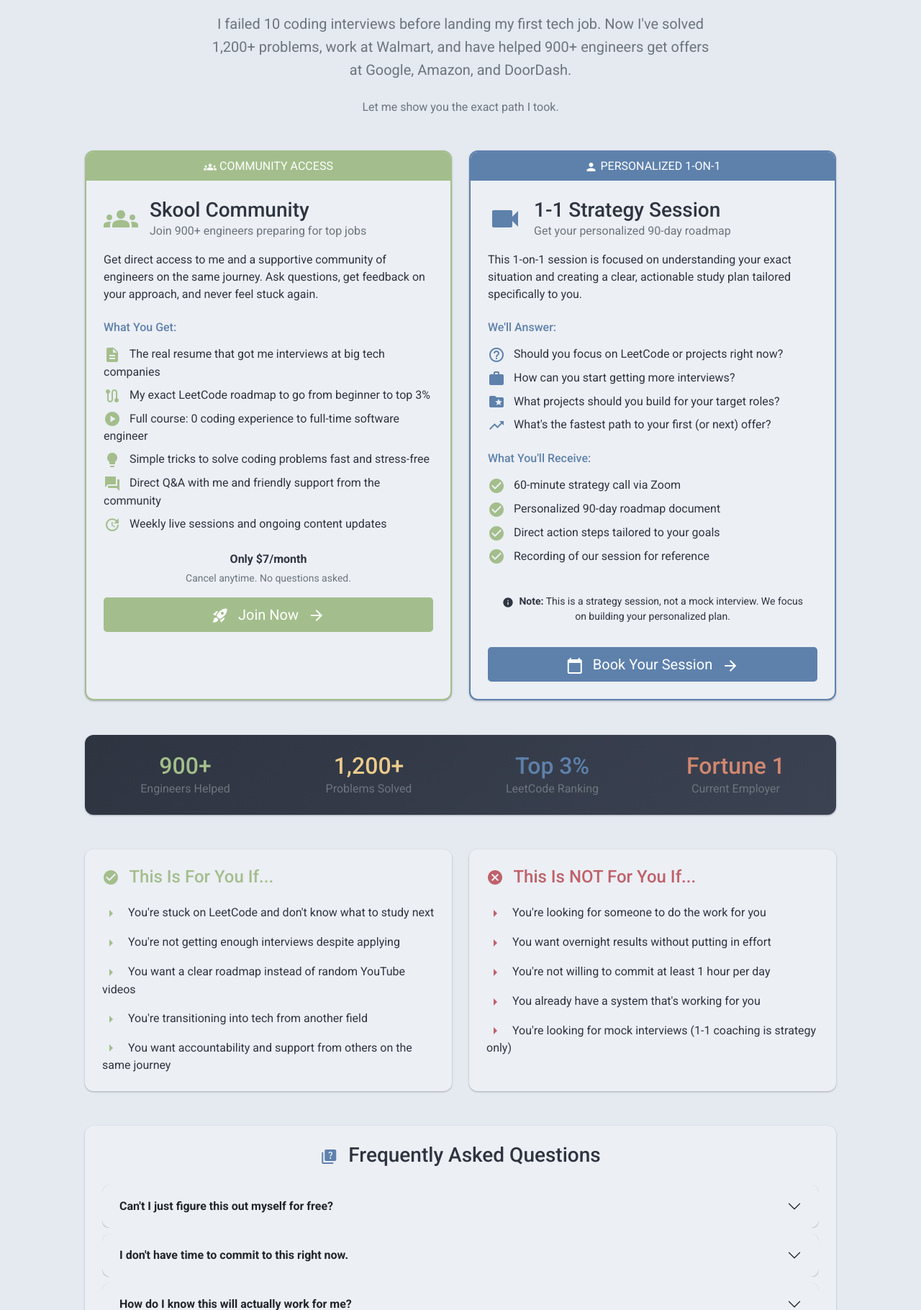
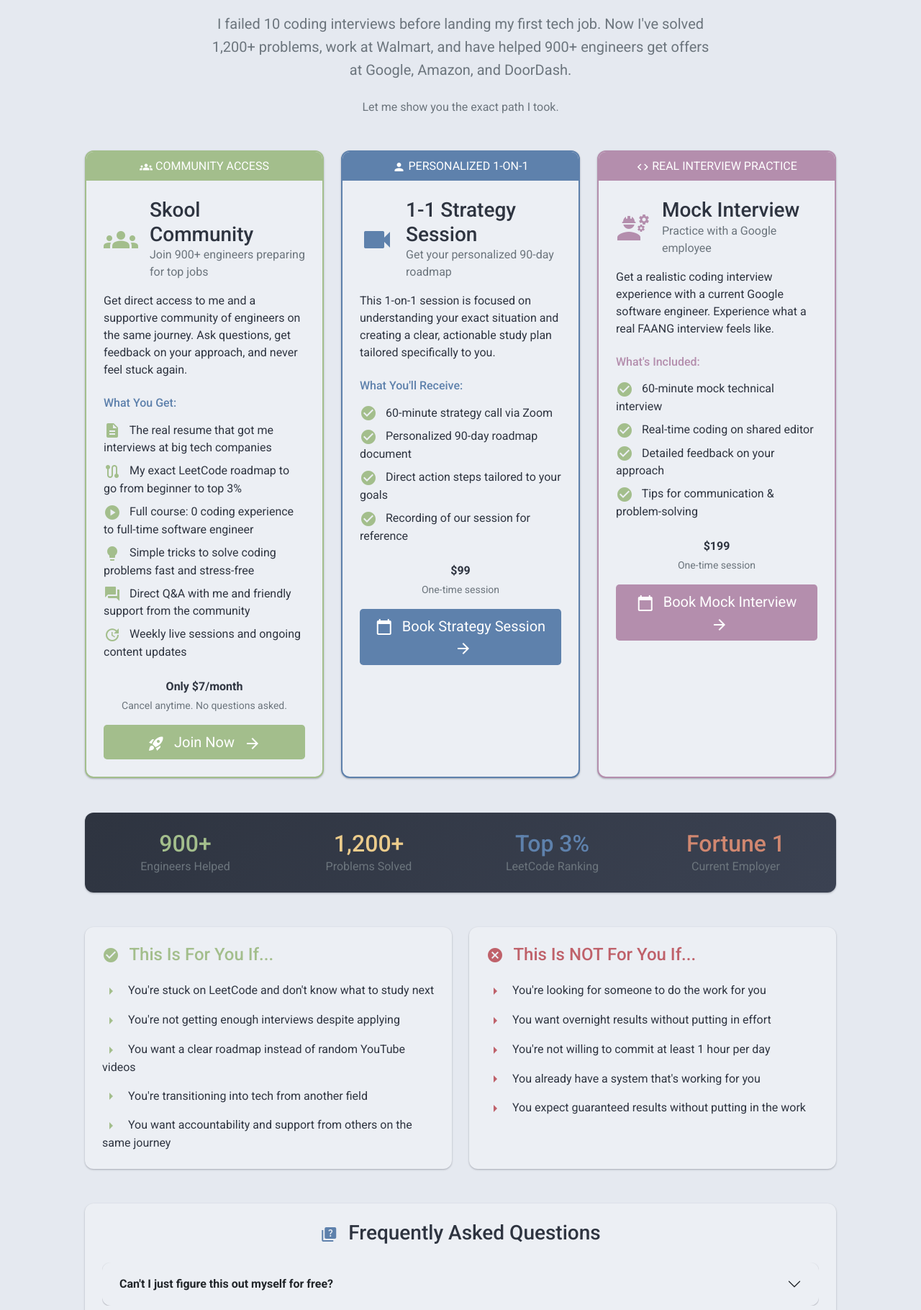
Before and after one commit to RaymondRJones/my-leetcode-roadmap, a Flask app: page /coaching in a window 1280 px wide. Shown: the part 378-2198 px from the top of the page at 72% size. Run offline with Flask 3, Linux system fonts and the light colour scheme; some libraries are stand-ins or nearby versions.

Commit message:
Add pricing and mock interview offering to coaching page
- Added $99 pricing to 1-1 Strategy Session
- Added new Mock Interview with Google Employee offering ($199)
- Updated layout to 3 columns for all offerings
- Updated FAQs to reflect all three options
- Updated about page CTA to mention all offerings

Co-Authored-By: Claude Opus 4.5 <noreply@anthropic.com>

```diff
--- a/templates/about.html
+++ b/templates/about.html
@@ -107,7 +107,7 @@
                     Want Personal Help?
                 </h2>
                 <p class="text-muted mb-4" style="max-width: 600px; margin: 0 auto;">
-                    Join my community of 900+ engineers or book a 1-on-1 strategy session to get your personalized roadmap.
+                    Join my community of 900+ engineers, get a personalized roadmap, or practice with a Google engineer.
                 </p>
                 <a href="/coaching" class="btn btn-primary btn-lg">
                     <span class="material-icons" style="vertical-align: middle; margin-right: 8px;">arrow_forward</span>
--- a/templates/coaching.html
+++ b/templates/coaching.html
@@ -15,10 +15,10 @@
         <p class="text-muted">Let me show you the exact path I took.</p>
     </div>
 
-    <!-- Two Offerings -->
+    <!-- Three Offerings -->
     <div class="row g-4 mb-5">
         <!-- Skool Community -->
-        <div class="col-lg-6">
+        <div class="col-lg-4">
             <div class="md-card h-100" style="border: 2px solid var(--nord14); overflow: hidden;">
                 <!-- Badge -->
                 <div style="background: var(--nord14); color: white; text-align: center; padding: 8px;">
@@ -82,8 +82,8 @@
             </div>
         </div>
 
-        <!-- 1-1 Coaching -->
-        <div class="col-lg-6">
+        <!-- 1-1 Strategy Session -->
+        <div class="col-lg-4">
             <div class="md-card h-100" style="border: 2px solid var(--nord10); overflow: hidden;">
                 <!-- Badge -->
                 <div style="background: var(--nord10); color: white; text-align: center; padding: 8px;">
@@ -105,26 +105,6 @@
                         clear, actionable study plan tailored specifically to you.
                     </p>
 
-                    <h6 class="mb-3" style="color: var(--nord10);">We'll Answer:</h6>
-                    <ul class="list-unstyled mb-4">
-                        <li class="mb-2">
-                            <span class="material-icons me-2" style="color: var(--nord10); vertical-align: middle;">help_outline</span>
-                            Should you focus on LeetCode or projects right now?
-                        </li>
-                        <li class="mb-2">
-                            <span class="material-icons me-2" style="color: var(--nord10); vertical-align: middle;">work</span>
-                            How can you start getting more interviews?
-                        </li>
-                        <li class="mb-2">
-                            <span class="material-icons me-2" style="color: var(--nord10); vertical-align: middle;">folder_special</span>
-                            What projects should you build for your target roles?
-                        </li>
-                        <li class="mb-2">
-                            <span class="material-icons me-2" style="color: var(--nord10); vertical-align: middle;">trending_up</span>
-                            What's the fastest path to your first (or next) offer?
-                        </li>
-                    </ul>
-
                     <h6 class="mb-3" style="color: var(--nord10);">What You'll Receive:</h6>
                     <ul class="list-unstyled mb-4">
                         <li class="mb-2">
@@ -145,17 +125,71 @@
                         </li>
                     </ul>
 
-                    <div class="p-3 rounded mb-3" style="background: var(--nord6);">
-                        <p class="mb-0 text-center small">
-                            <span class="material-icons me-1" style="vertical-align: middle; font-size: 16px;">info</span>
-                            <strong>Note:</strong> This is a strategy session, not a mock interview.
-                            We focus on building your personalized plan.
-                        </p>
+                    <div class="text-center mb-3">
+                        <p class="mb-1"><strong>$99</strong></p>
+                        <p class="text-muted small mb-3">One-time session</p>
                     </div>
 
                     <a href="https://calendar.app.google/9Fv758XFXw2Y1SBb6" target="_blank" class="btn btn-lg w-100" style="background: var(--nord10); color: white;">
                         <span class="material-icons me-2" style="vertical-align: middle;">calendar_today</span>
-                        Book Your Session
+                        Book Strategy Session
+                        <span class="material-icons ms-2" style="vertical-align: middle;">arrow_forward</span>
+                    </a>
+                </div>
+            </div>
+        </div>
+
+        <!-- Mock Interview with Google Employee -->
+        <div class="col-lg-4">
+            <div class="md-card h-100" style="border: 2px solid var(--nord15); overflow: hidden;">
+                <!-- Badge -->
+                <div style="background: var(--nord15); color: white; text-align: center; padding: 8px;">
+                    <span class="material-icons" style="vertical-align: middle; font-size: 18px;">code</span>
+                    REAL INTERVIEW PRACTICE
+                </div>
+
+                <div class="p-4">
+                    <div class="d-flex align-items-center mb-3">
+                        <span class="material-icons me-3" style="font-size: 48px; color: var(--nord15);">engineering</span>
+                        <div>
+                            <h3 class="mb-0">Mock Interview</h3>
+                            <p class="text-muted mb-0">Practice with a Google employee</p>
+                        </div>
+                    </div>
+
+                    <p class="mb-4">
+                        Get a realistic coding interview experience with a current Google software engineer.
+                        Experience what a real FAANG interview feels like.
+                    </p>
+
+                    <h6 class="mb-3" style="color: var(--nord15);">What's Included:</h6>
+                    <ul class="list-unstyled mb-4">
+                        <li class="mb-2">
+                            <span class="material-icons me-2" style="color: var(--nord14); vertical-align: middle;">check_circle</span>
+                            60-minute mock technical interview
+                        </li>
+                        <li class="mb-2">
+                            <span class="material-icons me-2" style="color: var(--nord14); vertical-align: middle;">check_circle</span>
+                            Real-time coding on shared editor
+                        </li>
+                        <li class="mb-2">
+                            <span class="material-icons me-2" style="color: var(--nord14); vertical-align: middle;">check_circle</span>
+                            Detailed feedback on your approach
+                        </li>
+                        <li class="mb-2">
+                            <span class="material-icons me-2" style="color: var(--nord14); vertical-align: middle;">check_circle</span>
+                            Tips for communication & problem-solving
+                        </li>
+                    </ul>
+
+                    <div class="text-center mb-3">
+                        <p class="mb-1"><strong>$199</strong></p>
+                        <p class="text-muted small mb-3">One-time session</p>
+                    </div>
+
+                    <a href="https://calendar.app.google/9Fv758XFXw2Y1SBb6" target="_blank" class="btn btn-lg w-100" style="background: var(--nord15); color: white;">
+                        <span class="material-icons me-2" style="vertical-align: middle;">calendar_today</span>
+                        Book Mock Interview
                         <span class="material-icons ms-2" style="vertical-align: middle;">arrow_forward</span>
                     </a>
                 </div>
@@ -242,7 +276,7 @@
                     </li>
                     <li class="mb-0">
                         <span class="material-icons me-2" style="color: var(--nord11); vertical-align: middle;">arrow_right</span>
-                        You're looking for mock interviews (1-1 coaching is strategy only)
+                        You expect guaranteed results without putting in the work
                     </li>
                 </ul>
             </div>
@@ -311,14 +345,14 @@
                 <div id="faq3" class="accordion-collapse collapse" data-bs-parent="#faqAccordion">
                     <div class="accordion-body">
                         <p class="mb-0">
-                            Great question - you shouldn't just take my word for it. That's why the Skool community has a <strong>free 7-day trial</strong>.
-                            Come in, see the content, ask questions, and decide if it's right for you.
+                            Great question - you shouldn't just take my word for it. The Skool community is only <strong>$7/month</strong> and you can cancel anytime.
+                            Come in, see the content, ask questions, and if it's not for you, just cancel - no hard feelings.
                             <br><br>
                             The 900+ engineers in the community aren't there because of fancy marketing - they're there because they're getting results.
                             Members have landed offers at Google, Amazon, DoorDash, and many more.
                             <br><br>
-                            For 1-1 coaching, you'll leave with a concrete document - your personalized 90-day roadmap with specific action steps.
-                            It's not vague advice; it's a plan you can execute immediately.
+                            For 1-1 sessions, you'll leave with concrete deliverables - whether that's your personalized 90-day roadmap or detailed feedback on your interview performance.
+                            It's not vague advice; it's actionable insight you can use immediately.
                         </p>
                     </div>
                 </div>
@@ -395,19 +429,22 @@
             <div class="accordion-item" style="background: var(--nord6); border: none; margin-bottom: 8px; border-radius: 8px;">
                 <h2 class="accordion-header">
                     <button class="accordion-button collapsed" type="button" data-bs-toggle="collapse" data-bs-target="#faq7" style="background: var(--nord6); border-radius: 8px;">
-                        <strong>What's the difference between the community and 1-1 coaching?</strong>
+                        <strong>What's the difference between all three options?</strong>
                     </button>
                 </h2>
                 <div id="faq7" class="accordion-collapse collapse" data-bs-parent="#faqAccordion">
                     <div class="accordion-body">
                         <p class="mb-0">
-                            <strong>Skool Community:</strong> Ongoing access to courses, resources, and a community of 900+ engineers.
+                            <strong>Skool Community ($7/mo):</strong> Ongoing access to courses, resources, and a community of 900+ engineers.
                             I answer questions daily, and you get peer support. Great for self-motivated learners who want structure and accountability.
                             <br><br>
-                            <strong>1-1 Coaching:</strong> A single, focused session where we dive deep into YOUR specific situation.
+                            <strong>1-1 Strategy Session ($99):</strong> A single, focused session where we dive deep into YOUR specific situation.
                             You get a personalized 90-day roadmap document with exact action steps. Perfect if you want a custom plan fast.
                             <br><br>
-                            Many people do both - they book a 1-1 session to get their personalized plan, then use the community for ongoing support and accountability while they execute it.
+                            <strong>Mock Interview ($199):</strong> Practice with a Google engineer under real interview conditions.
+                            Get detailed feedback on your problem-solving and communication skills. Best when you're interview-ready and want to test yourself.
+                            <br><br>
+                            Many people combine these - they book a strategy session for their roadmap, use the community for ongoing support, then do a mock interview when they're close to applying.
                         </p>
                     </div>
                 </div>
@@ -417,19 +454,20 @@
             <div class="accordion-item" style="background: var(--nord6); border: none; margin-bottom: 8px; border-radius: 8px;">
                 <h2 class="accordion-header">
                     <button class="accordion-button collapsed" type="button" data-bs-toggle="collapse" data-bs-target="#faq8" style="background: var(--nord6); border-radius: 8px;">
-                        <strong>Do you offer mock interviews?</strong>
+                        <strong>Should I get a strategy session or mock interview?</strong>
                     </button>
                 </h2>
                 <div id="faq8" class="accordion-collapse collapse" data-bs-parent="#faqAccordion">
                     <div class="accordion-body">
                         <p class="mb-0">
-                            The 1-1 coaching sessions are <strong>not</strong> mock interviews - they're strategy sessions focused on creating your personalized study plan.
+                            <strong>Strategy Session ($99):</strong> Best if you're not sure what to study, need a clear roadmap, or are early in your preparation.
+                            You'll leave with a personalized 90-day plan with exact action steps.
                             <br><br>
-                            Why? Because most people don't need mock interviews yet - they need to know <em>what to study</em> first.
-                            A mock interview when you're not ready just confirms you're not ready.
+                            <strong>Mock Interview ($199):</strong> Best if you've been studying and want to test yourself under real interview conditions.
+                            You'll practice with a Google engineer and get detailed feedback on your problem-solving and communication.
                             <br><br>
-                            Once you've worked through your roadmap and feel interview-ready, we can discuss mock interview options.
-                            But for most people, the strategy session is where the real value is.
+                            <strong>Not sure?</strong> If you haven't done many practice problems yet, start with the strategy session.
+                            If you've been grinding LeetCode and want to see how you'd perform in a real interview, go with the mock.
                         </p>
                     </div>
                 </div>
@@ -441,17 +479,21 @@
     <div class="md-card p-5 text-center" style="background: linear-gradient(135deg, var(--nord10) 0%, var(--nord9) 100%); color: white;">
         <h2 class="mb-3">Ready to Start Your Journey?</h2>
         <p class="mb-4" style="max-width: 600px; margin: 0 auto; opacity: 0.9;">
-            You don't have to do it alone. Whether you join the community or book a 1-1 session,
-            I'll show you every step I took to go from failing interviews to getting multiple offers.
+            You don't have to do it alone. Whether you join the community, get a personalized roadmap,
+            or practice with a Google engineer - I'll help you get to your goal faster.
         </p>
         <div class="d-flex justify-content-center gap-3 flex-wrap">
             <a href="https://www.skool.com/raymond/about" target="_blank" class="btn btn-lg" style="background: white; color: var(--nord10);">
                 <span class="material-icons me-2" style="vertical-align: middle;">groups</span>
-                Join Community - $7/mo
+                Community - $7/mo
             </a>
             <a href="https://calendar.app.google/9Fv758XFXw2Y1SBb6" target="_blank" class="btn btn-lg btn-outline-light">
                 <span class="material-icons me-2" style="vertical-align: middle;">calendar_today</span>
-                Book 1-1 Session
+                Strategy Session - $99
+            </a>
+            <a href="https://calendar.app.google/9Fv758XFXw2Y1SBb6" target="_blank" class="btn btn-lg btn-outline-light">
+                <span class="material-icons me-2" style="vertical-align: middle;">code</span>
+                Mock Interview - $199
             </a>
         </div>
     </div>
```
